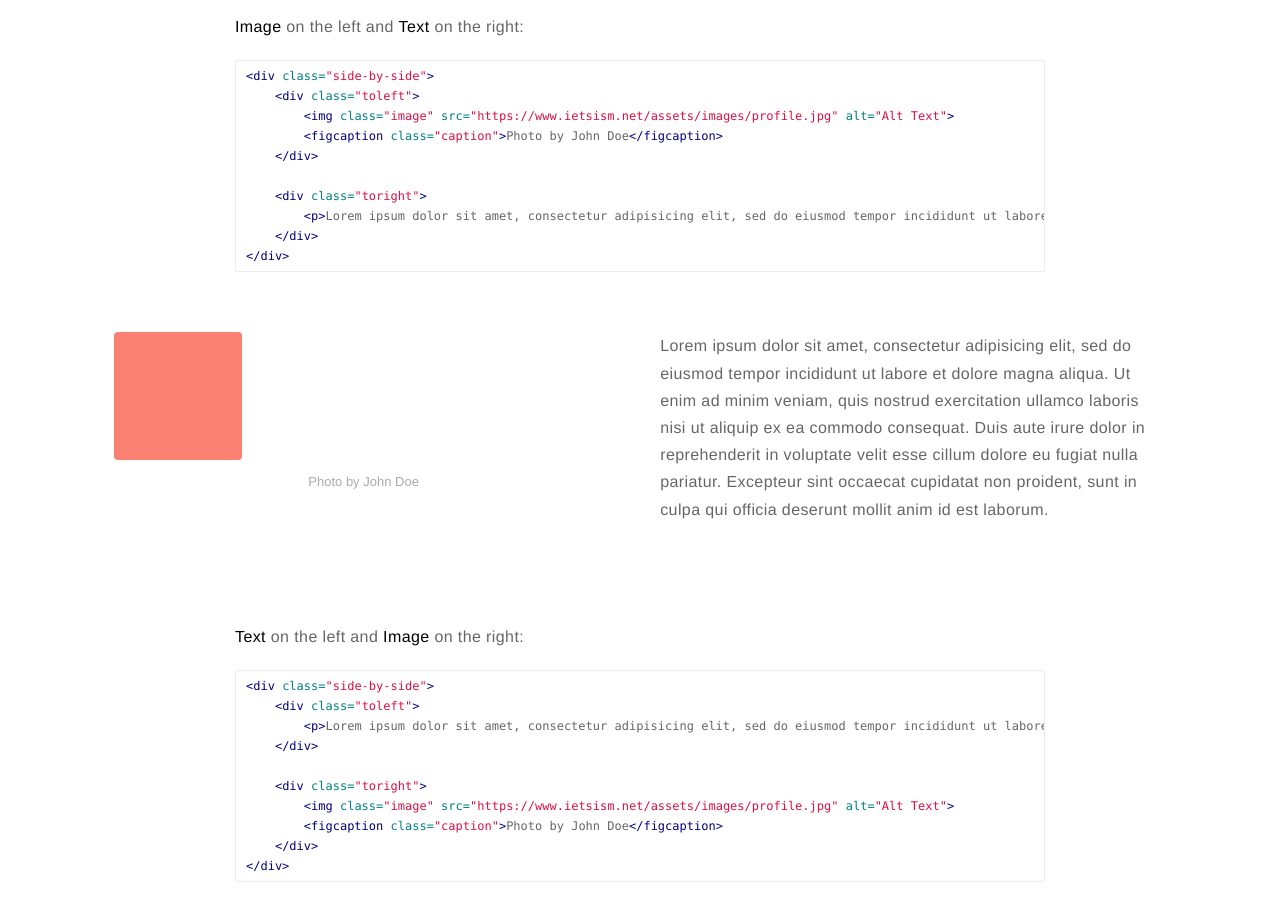
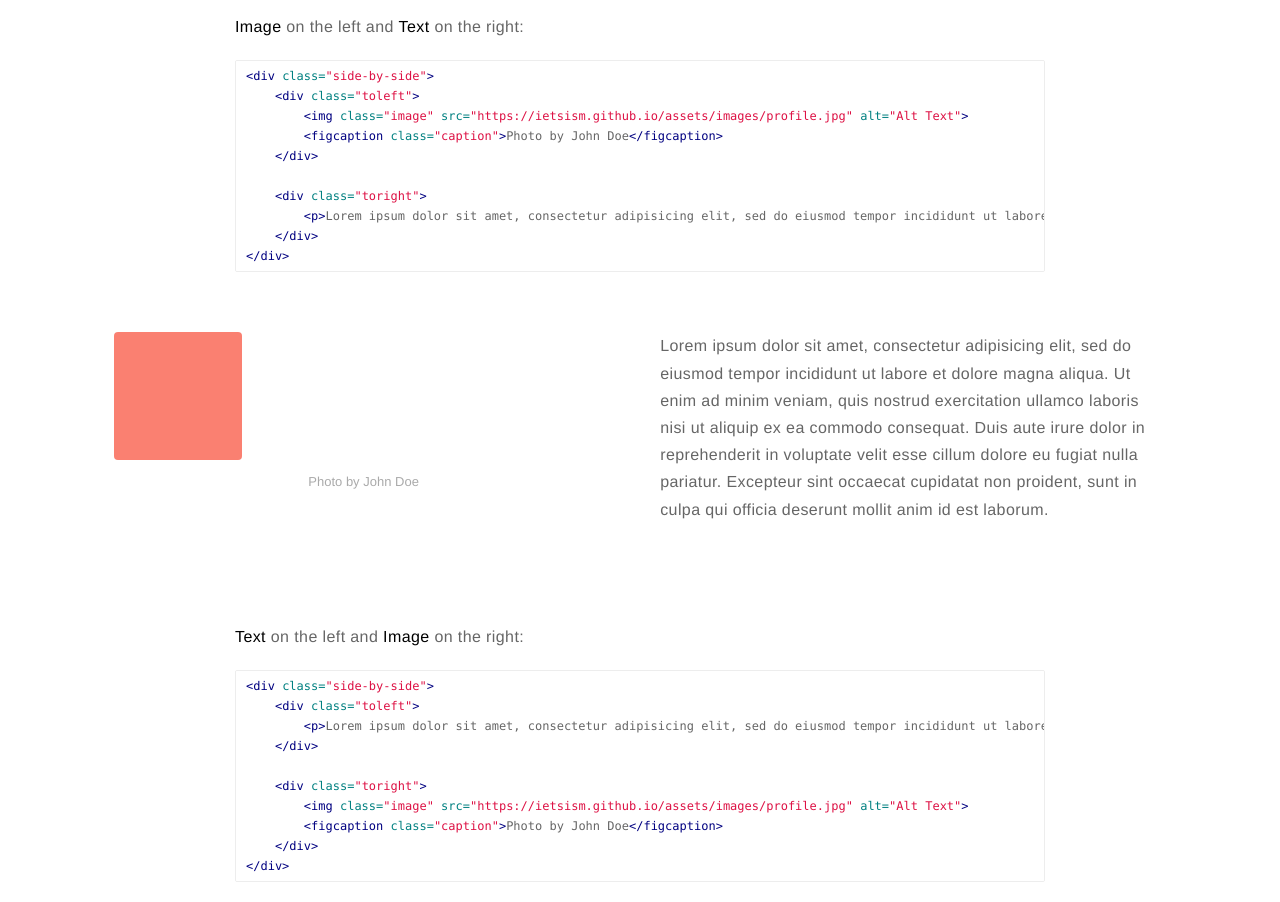
Before and after one commit to ietsism/ietsism.github.io, a Jekyll site: the page built from _posts/2015-02-24-markdown-extra-components.markdown, in a window 1280 px wide and 1400 px high, scrolled down 1040 px. Shown: the part 151-1053 px from the top of the window. Built offline with Jekyll 4.4.1, drawn with Linux system fonts in a browser that asks for light colours; comment, search, counter and statistics services are not loaded; some of the changed lines change nothing that is shown.

Commit message:
add favicon 196, change url

```diff
--- a/_config.yml
+++ b/_config.yml
@@ -17,7 +17,8 @@
 resume-external: false
 resume-url:
 
-url: https://www.ietsism.net
+#url: https://www.ietsism.net
+url: https://ietsism.github.io
 
 permalink: /:title/
 
```
Also changed, not shown: assets/images/favicon/favicon-196x196.png (added), 2 other files.
